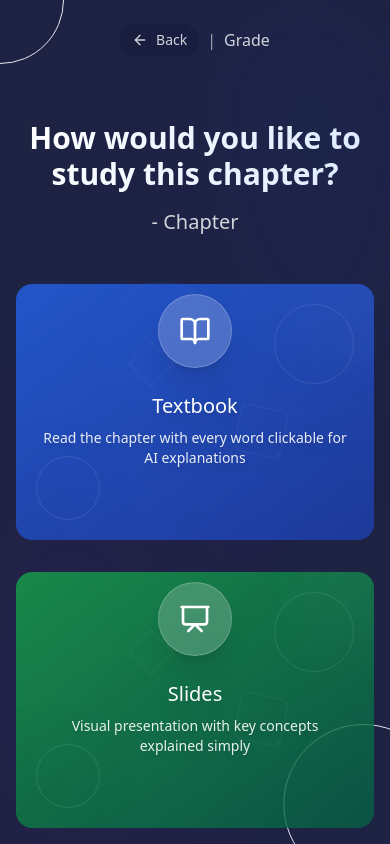
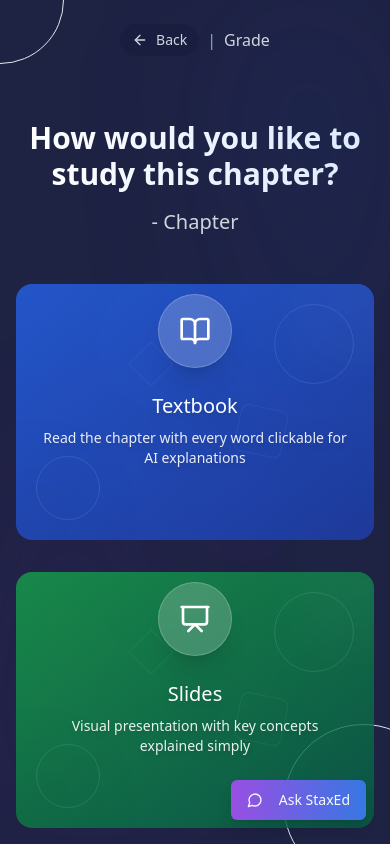
Before and after one commit to Icemxn/staxed-smart-study-hub, a React (Vite) app: page /study-mode in a window 390 px wide. Shown: the top 844 px of the page. Built offline with nearby package versions, Linux system fonts and the light colour scheme.

Commit message:
feat: Add "Ask StaxEd" button
Adds a floating, responsive "Ask StaxEd" button to the Study Mode Selection page. The button is styled with a modern, soft gradient and displays a "Coming Soon" alert/dialogue on click.

```diff
--- a/src/pages/StudyModeSelection.tsx
+++ b/src/pages/StudyModeSelection.tsx
@@ -4,8 +4,17 @@ import Logo from '../components/Logo';
 import Footer from '../components/Footer';
 import StudyModeCard from '../components/StudyModeCard';
 import BackButton from '../components/BackButton';
-import { BookOpen, Presentation, FileText, HelpCircle } from 'lucide-react';
+import { BookOpen, Presentation, FileText, HelpCircle, MessageCircle } from 'lucide-react';
 import { useAppContext } from '../contexts/AppContext';
+import {
+  AlertDialog,
+  AlertDialogContent,
+  AlertDialogDescription,
+  AlertDialogHeader,
+  AlertDialogTitle,
+  AlertDialogTrigger,
+} from "@/components/ui/alert-dialog";
+import { Button } from "@/components/ui/button";
 
 const StudyModeSelection = () => {
   const { selectedSubject, selectedChapter, studentName, selectedGrade } = useAppContext();
@@ -80,6 +89,26 @@ const StudyModeSelection = () => {
       </main>
 
       <Footer />
+
+      {/* Ask StaxEd Button with Dialog */}
+      <AlertDialog>
+        <AlertDialogTrigger asChild>
+          <Button
+            className="fixed bottom-6 right-6 md:bottom-8 md:right-8 group transition-all duration-300 shadow-lg hover:shadow-xl bg-gradient-to-r from-purple-500/90 to-blue-500/90 hover:from-purple-500 hover:to-blue-500 border-0"
+          >
+            <MessageCircle className="mr-2 h-5 w-5 transition-transform group-hover:scale-110" />
+            Ask StaxEd
+          </Button>
+        </AlertDialogTrigger>
+        <AlertDialogContent className="bg-gradient-to-b from-gray-900 to-gray-800 border-gray-700">
+          <AlertDialogHeader>
+            <AlertDialogTitle className="text-white">Coming Soon!</AlertDialogTitle>
+            <AlertDialogDescription className="text-gray-300">
+              The AI-powered StaxEd assistant will be available soon to help answer your questions and provide personalized learning support.
+            </AlertDialogDescription>
+          </AlertDialogHeader>
+        </AlertDialogContent>
+      </AlertDialog>
     </div>
   );
 };
```
